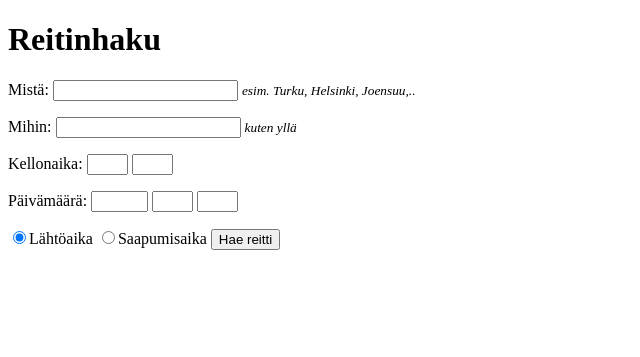
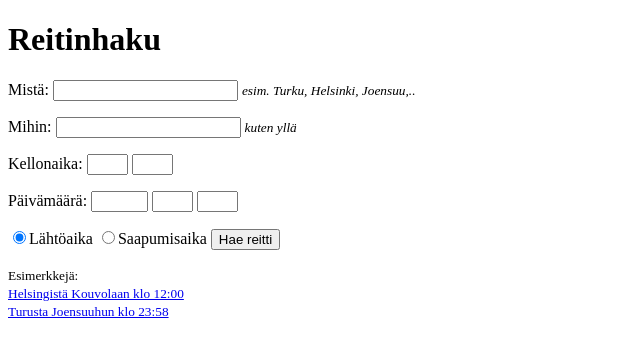
Before and after one commit to sjlehtin/minivr, a Django app: page / in a window 1280 px wide. Shown: the top 357 px of the page, without its empty margins (0-640 px from the left). Run offline with Django 3.2, Linux system fonts and the light colour scheme; parts of the project's set-up code (start-up, migrations or seed data) failed here and were passed over.

Commit message:
Added examples.

```diff
--- a/devsite/templates/get_route.html
+++ b/devsite/templates/get_route.html
@@ -18,6 +18,16 @@
     <input type="radio" name="type" value="arrival" id="arrival"><label for="arrival">Saapumisaika</label>
     <input type="submit" value="Hae reitti">
 </form>
+
+<p>
+<small>
+Esimerkkejä:
+<br />
+<a href="/?from=Helsinki&to=kouvola&h=12&m=00&type=departure">Helsingistä Kouvolaan klo 12:00</a>
+<br />
+<a href="/?from=Turku&to=Joensuu&h=23&m=58&type=departure">Turusta Joensuuhun klo 23:58</a>
+</small>
+</p>
 
 {% if error %}
 <hr>
```
